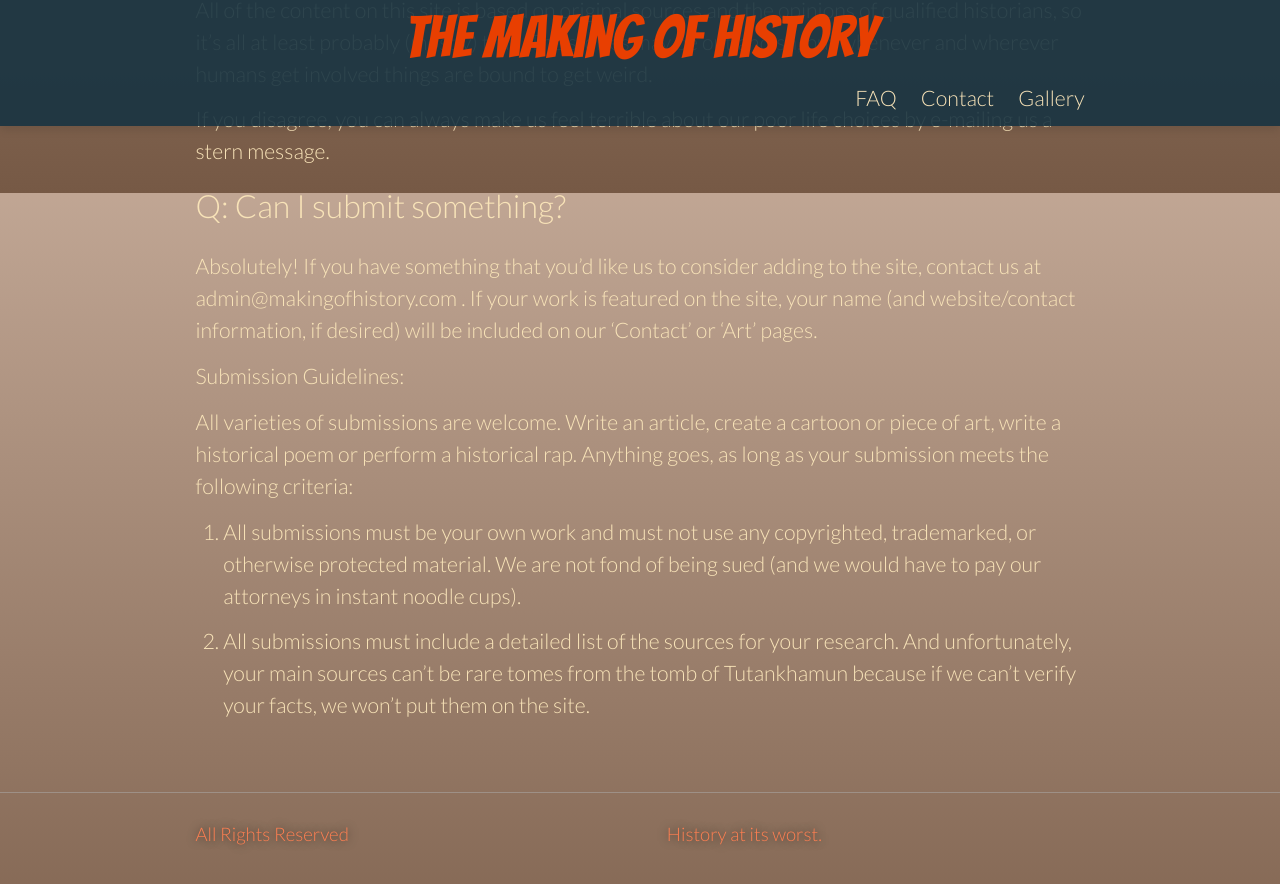
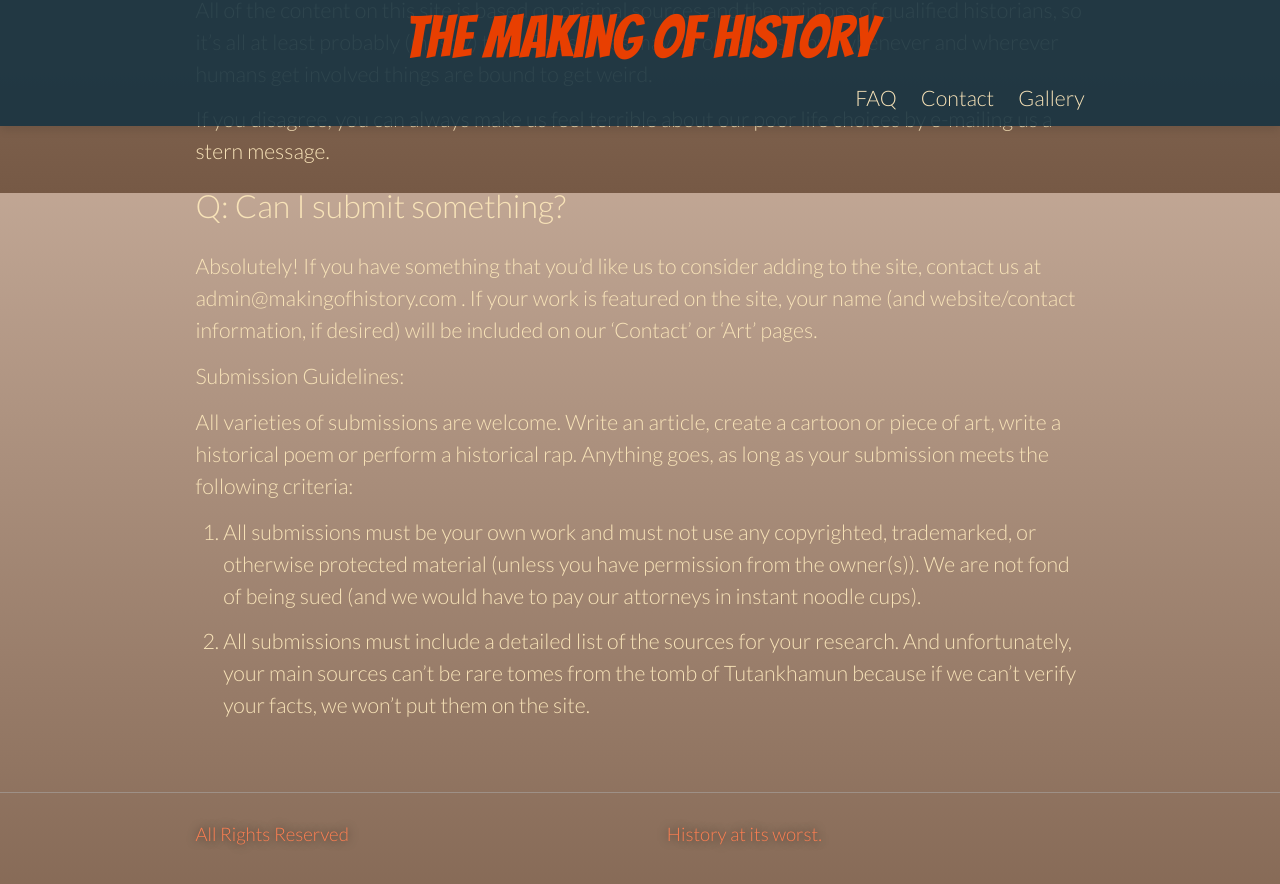
Before and after one commit to benadamstyles/making-of-history, a Jekyll site: the page built from FAQ.md, in a window 1280 px wide and 900 px high, scrolled down 707 px. Shown: the top 884 px of the window. Built offline with Jekyll 4.4.1, drawn with Linux system fonts in a browser that asks for light colours; some web fonts are replaced.

Commit message:
Updated FAQ.md

```diff
--- a/FAQ.md
+++ b/FAQ.md
@@ -5,6 +5,7 @@
 weight: 1
 published: true
 ---
+
 
 ## Q: There are a lot of weird stories on this site. Are all of them are true?
 
@@ -28,6 +29,6 @@
 
 All varieties of submissions are welcome. Write an article, create a cartoon or piece of art, write a historical poem or perform a historical rap. Anything goes, as long as your submission meets the following criteria:
 
-1. All submissions must be your own work and must not use any copyrighted, trademarked, or otherwise protected material. We are not fond of being sued (and we would have to pay our attorneys in instant noodle cups).
+1. All submissions must be your own work and must not use any copyrighted, trademarked, or otherwise protected material (unless you have permission from the owner(s)). We are not fond of being sued (and we would have to pay our attorneys in instant noodle cups).
 
 2. All submissions must include a detailed list of the sources for your research. And unfortunately, your main sources can't be rare tomes from the tomb of Tutankhamun because if we can’t verify your facts, we won’t put them on the site.
```
